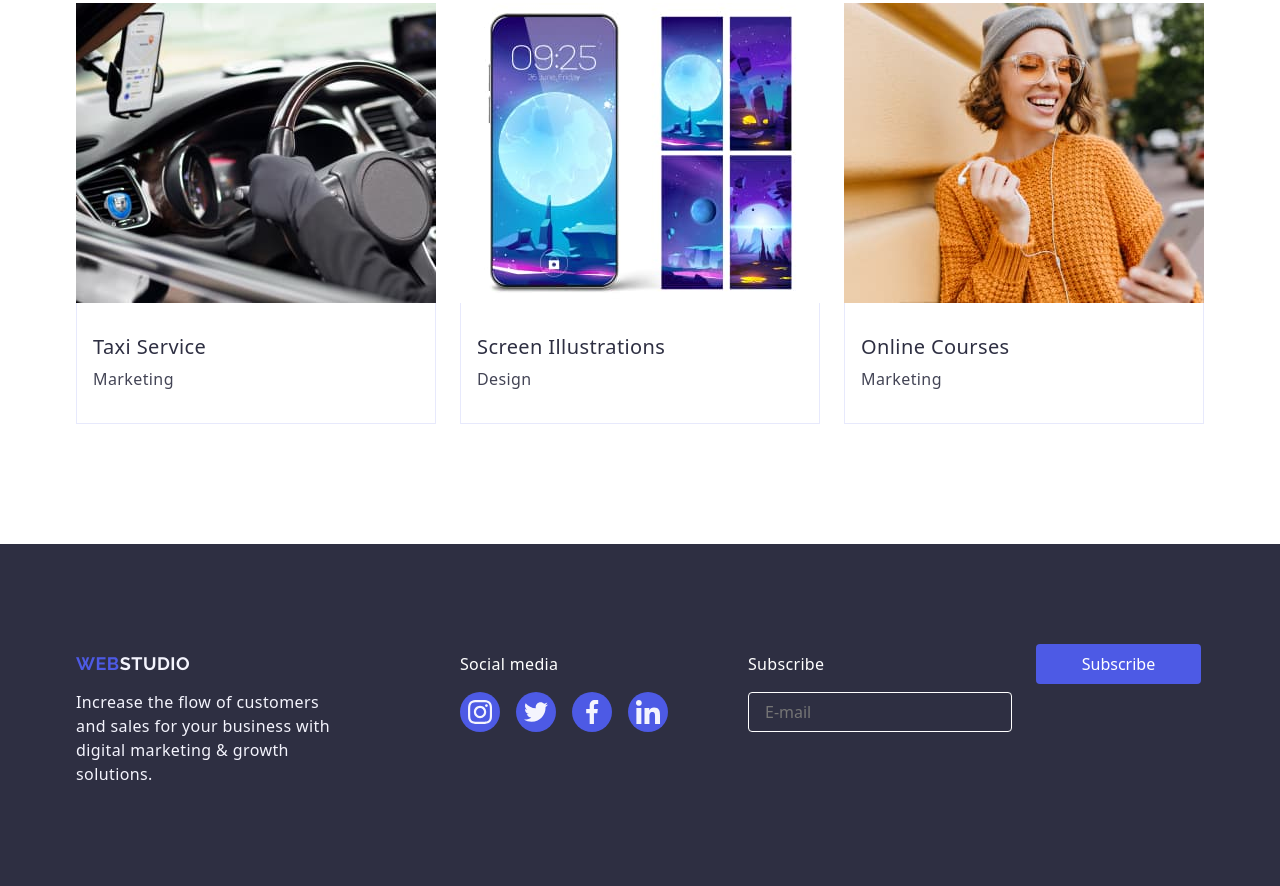
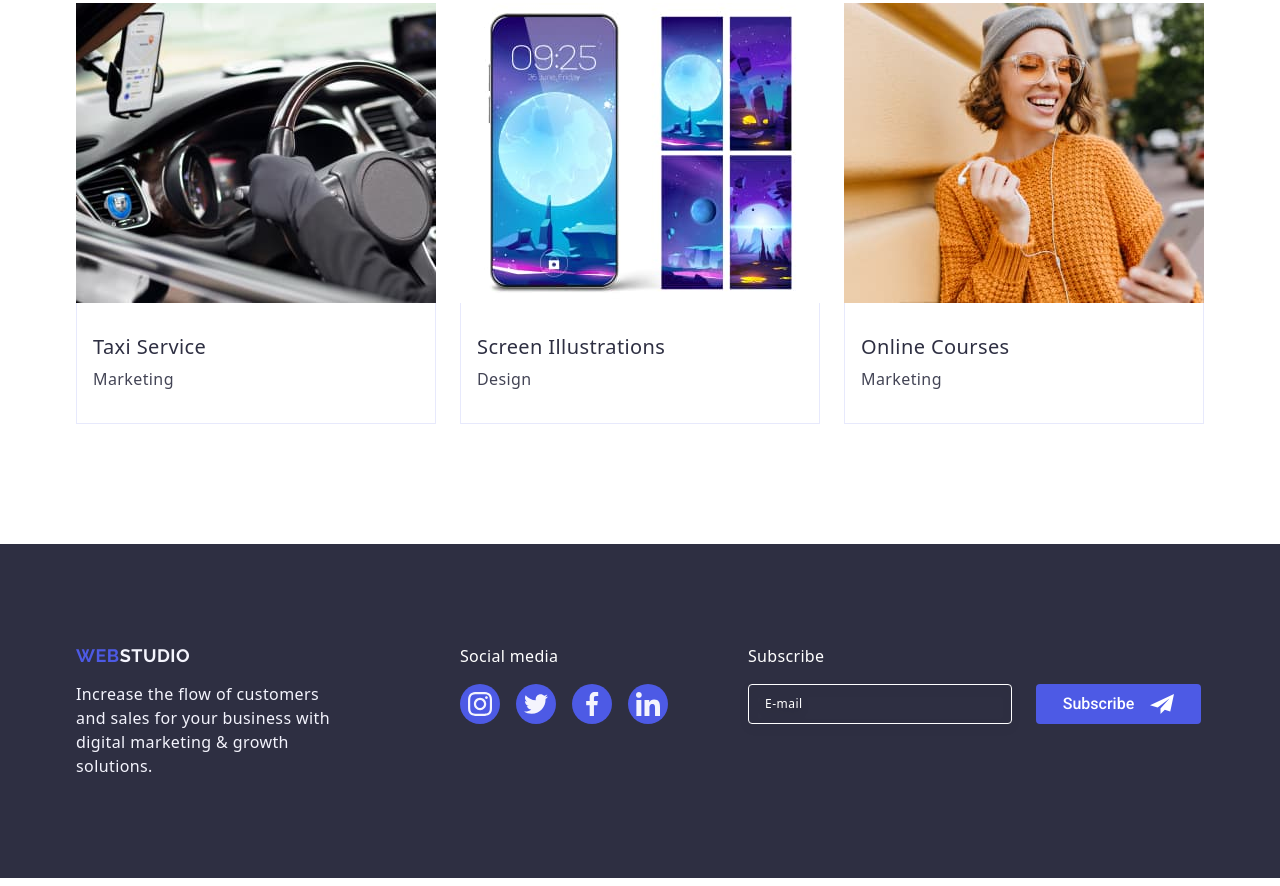
Before and after one commit to MayaTaran/goit-markup-hw-05, a plain HTML site: page index.html in a window 1280 px wide. Shown: the part 2696-3582 px from the top of the page. Drawn offline with nearby package versions, Linux system fonts and the light colour scheme.

Commit message:
corrected footer

```diff
--- a/css/styles.css
+++ b/css/styles.css
@@ -475,21 +475,35 @@ header .container {
   letter-spacing: 0.02em;
   margin-bottom: 16px;
 }
+.footer-subscribe-form {
+  display: flex;
+  gap: 24px;
+}
 .subscribe-input {
   padding-left: 16px;
-  background: var(--NAVY-BLUE, #2e2f42);
+  color: #ffffff;
+  background-color: transparent;
   width: 264px;
   height: 40px;
+  font-size: 12px;
+  line-height: 1.5;
+  letter-spacing: 0.04em;
+  filter: drop-shadow(0px 4px 4px rgba(0, 0, 0, 0.15));
   border-radius: 4px;
   border: 1px solid var(--WHITE, #fff);
 }
+.subscribe-input::placeholder {
+  color: #ffffff;
+}
 .subscribe-button {
-  width: 165px;
+  display: flex;
+  min-width: 165px;
   height: 40px;
-  margin-left: 24px;
-
+  justify-content: center;
+  align-items: center;
+  font-family: "Roboto", sans-serif;
   border-radius: 4px;
-  background: var(--IRIS, #4d5ae5);
+  background-color: var(--IRIS, #4d5ae5);
   color: var(--WHITE, #fff);
   text-align: center;
   font-size: 16px;
@@ -497,6 +511,10 @@ header .container {
   line-height: 1.5;
   letter-spacing: 0.04;
   border: none;
+  cursor: pointer;
+}
+.icon-telegramm {
+  margin-left: 16px;
 }
 .backdrope {
   position: fixed;
--- a/index.html
+++ b/index.html
@@ -467,10 +467,21 @@
         </div>
         <div class="subscribe-block">
           <p class="subscribe-text">Subscribe</p>
-          <input class="subscribe-input" type="email" placeholder="E-mail" />
-        </div>
-        <div>
-          <button class="subscribe-button">Subscribe</button>
+          <form class="footer-subscribe-form">
+            <label class="footer-input-label">
+              <input
+                class="subscribe-input"
+                name="email_for_subscribe"
+                type="email"
+                placeholder="E-mail"
+            /></label>
+            <button class="subscribe-button" type="submit">
+              Subscribe
+              <svg class="icon-telegramm" width="24" height="24">
+                <use href="./images/icons.svg#icon-telegramm"></use>
+              </svg>
+            </button>
+          </form>
         </div>
       </div>
     </footer>
```
